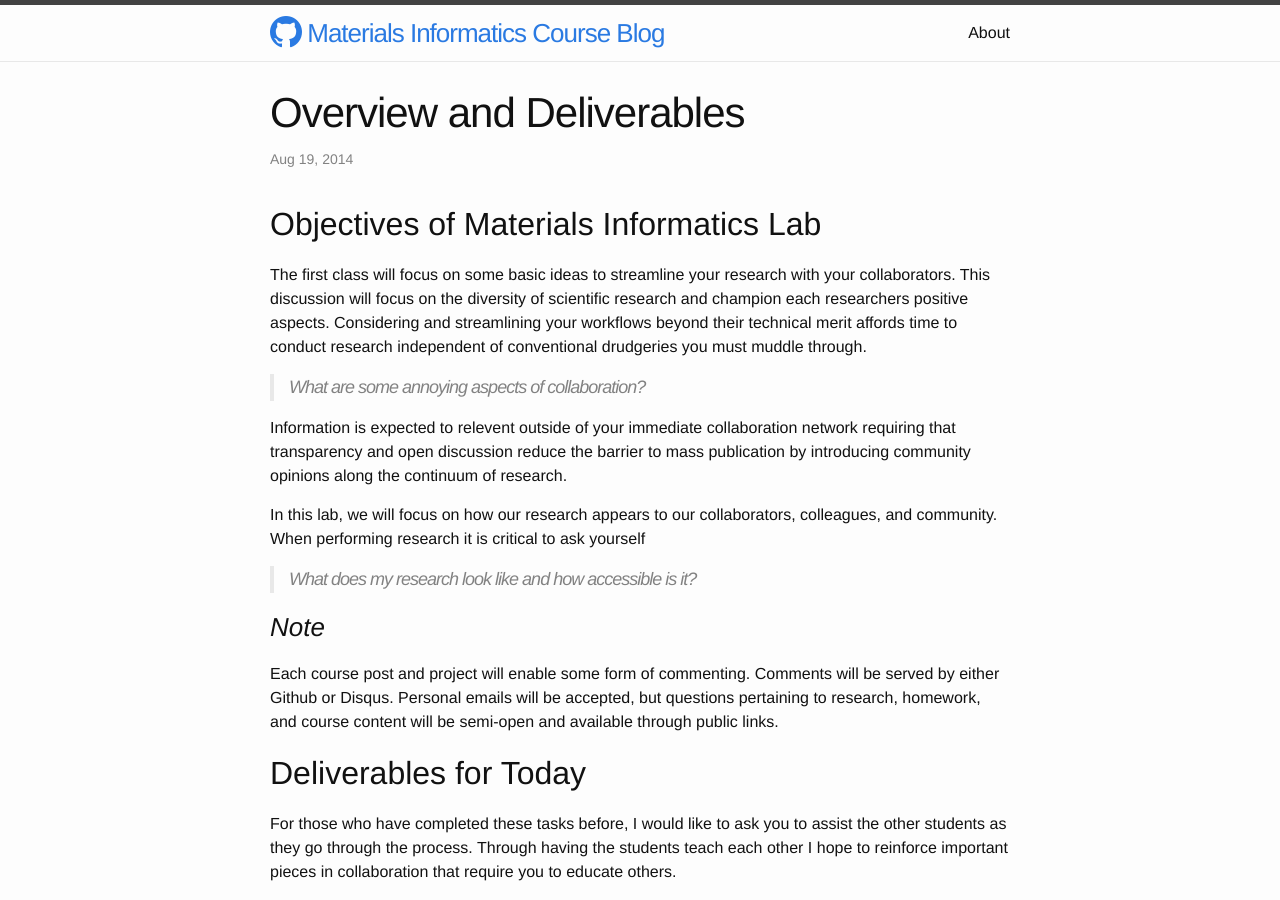
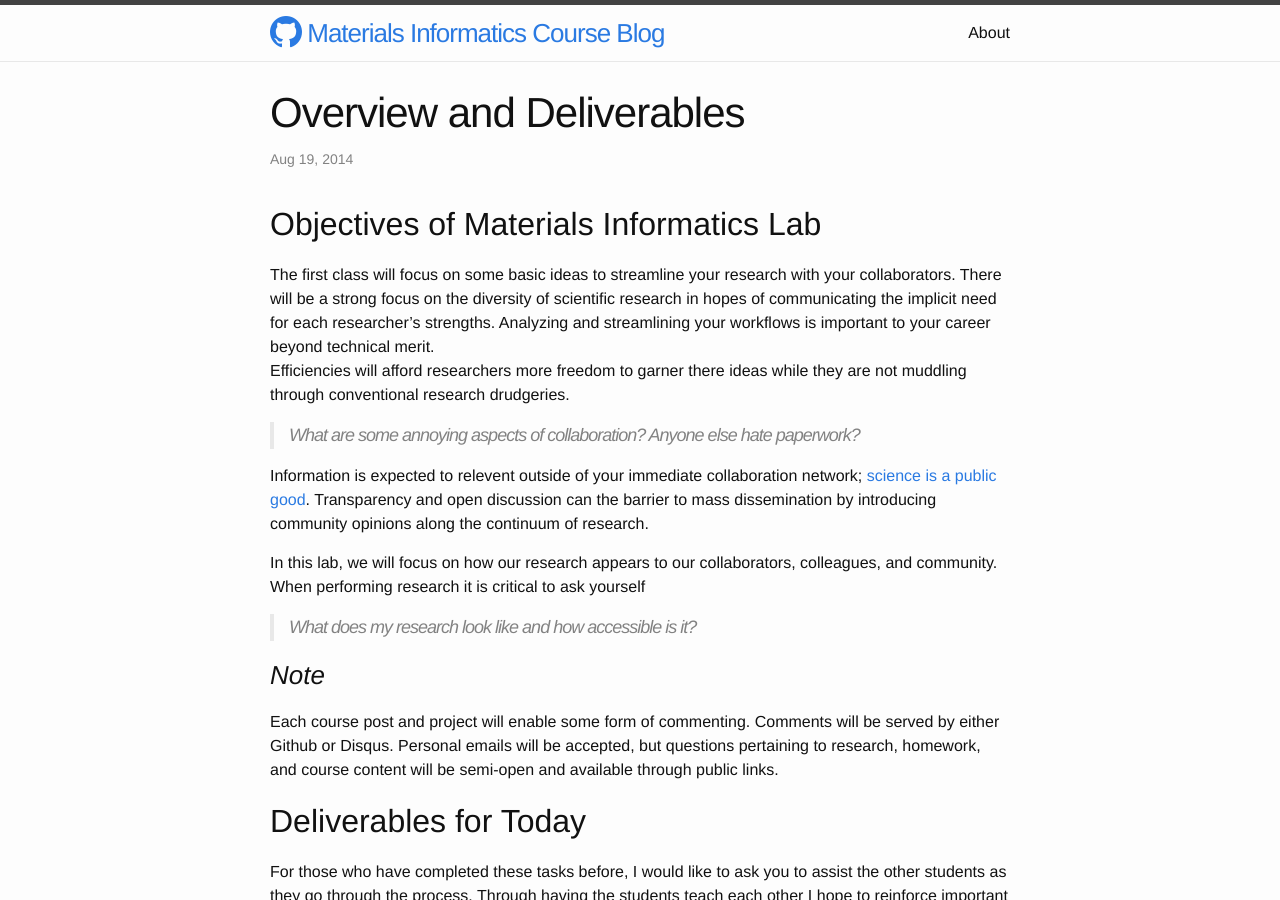
Before and after one commit to tonyfast/Materials-Informatics-Lab, a Jekyll site: the page built from _posts/2014-08-19-Course-Overview.html, in a window 1280 px wide and 900 px high. Built offline with Jekyll 4.4.1, drawn with Linux system fonts in a browser that asks for light colours; comment, search, counter and statistics services are not loaded.

Commit message:
Update 2014-08-19-Course-Overview.html

```diff
--- a/_posts/2014-08-19-Course-Overview.html
+++ b/_posts/2014-08-19-Course-Overview.html
@@ -8,15 +8,16 @@ categories: Lab1
 ## Objectives of Materials Informatics Lab
 
 The first class will focus on some basic ideas to streamline your research with your
-collaborators.  This discussion will focus on the
-diversity of scientific research and champion each researchers positive aspects.  Considering
-and streamlining your workflows beyond their technical merit affords time to conduct research
-independent of conventional drudgeries you must muddle through.
+collaborators.  There will be a strong focus on the diversity of scientific research in hopes of
+communicating the implicit need for each researcher's strengths.  Analyzing
+and streamlining your workflows is important to your career beyond technical merit.
+Efficiencies will afford researchers more freedom to garner there ideas while they are
+not muddling through conventional research drudgeries.
 
-> What are some annoying aspects of collaboration?
+> What are some annoying aspects of collaboration?  Anyone else hate paperwork?
 
-Information is expected to relevent outside of your immediate collaboration network
-requiring that transparency and open discussion reduce the barrier to mass publication
+Information is expected to relevent outside of your immediate collaboration network; [science is a public good](http://www.sciencebusiness.net/pdfs/innovationboard/Scientific_Knowledge_-_Haskel_Imperial_College.pdf).
+Transparency and open discussion can the barrier to mass dissemination
 by introducing community opinions along the continuum of research.
 
 In this lab, we will focus on how our research appears to our collaborators,
```
